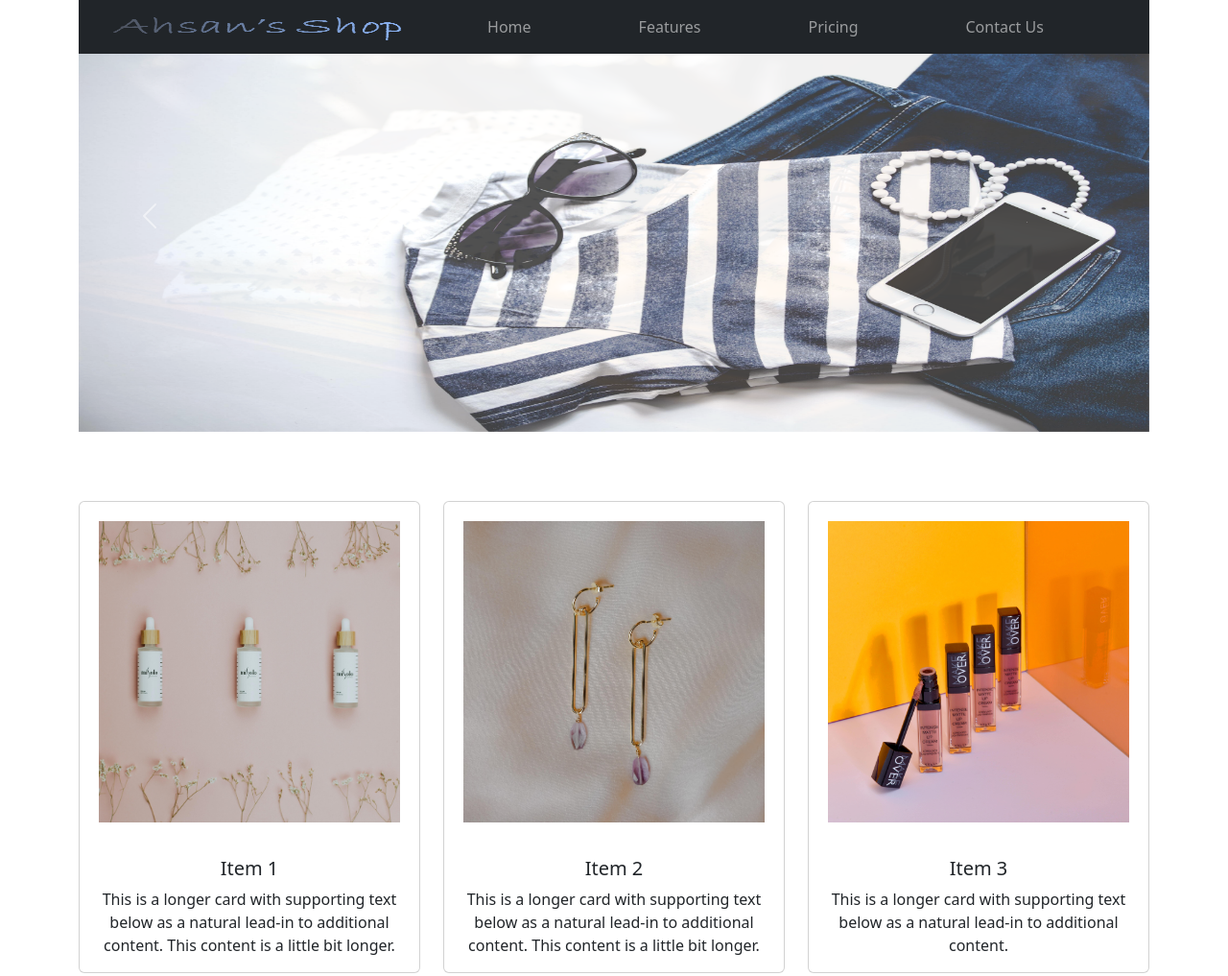
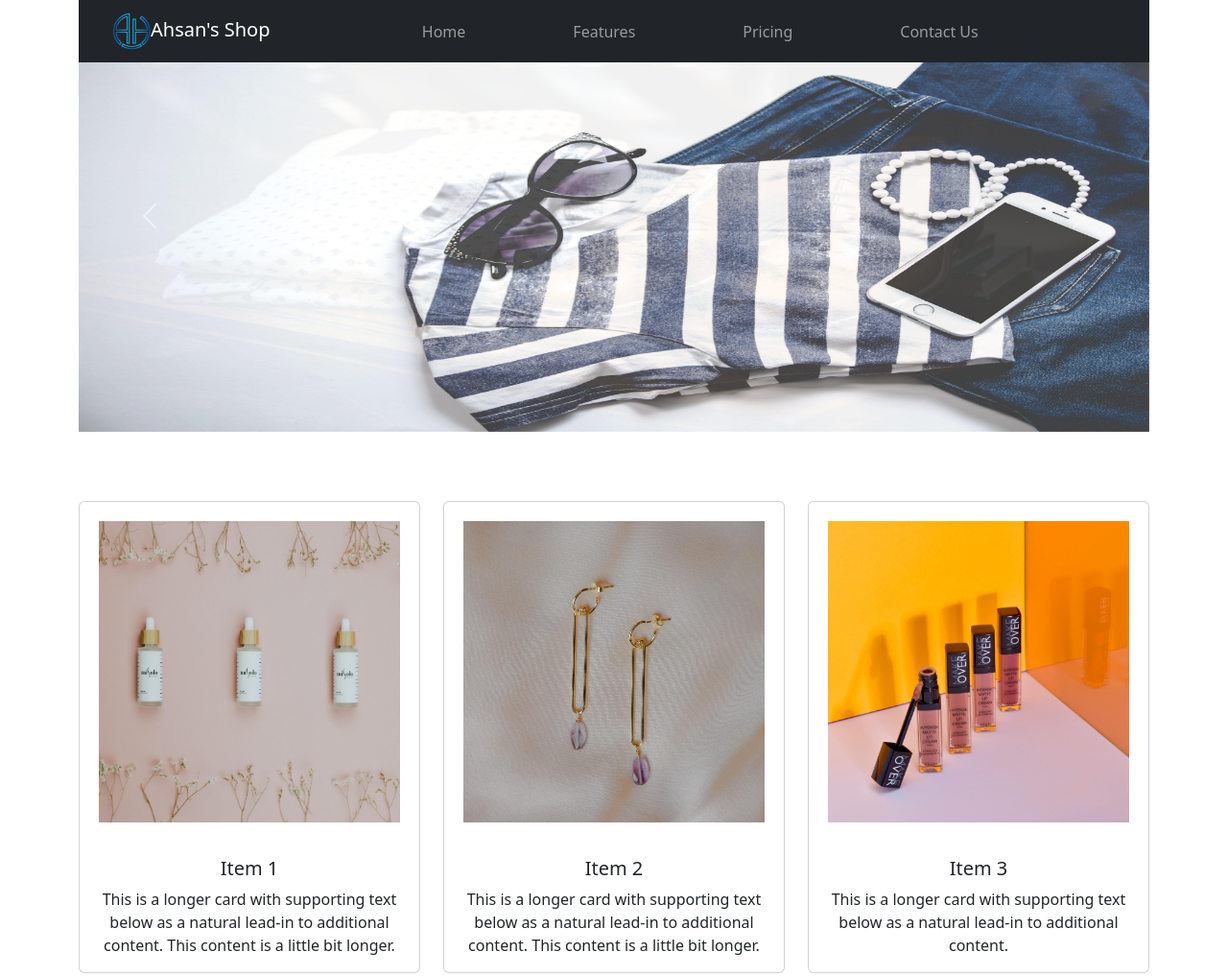
Before and after one commit to ahsanul236/ahsanshop, a plain HTML site: page index.html in a window 1280 px wide. Shown: the top 1017 px of the page at 96% size. Drawn offline with nearby package versions, Linux system fonts and the light colour scheme.

Commit message:
Update index.html

```diff
--- a/index.html
+++ b/index.html
@@ -20,7 +20,7 @@
     <nav class="navbar fixed-top navbar-expand-lg navbar-dark bg-dark container" style="padding: 8px 0; width: 1116px;">
         <div class="container-fluid mx-4">
           <a class="navbar-brand" href="index.html">
-            <img src="img/Picture.png" alt="" width="300" height="24">
+            <img src="img/Picture1.png" alt="">Ahsan's Shop
             </a>
           <button class="navbar-toggler" type="button" data-bs-toggle="collapse" data-bs-target="#navbarNavAltMarkup" aria-controls="navbarNavAltMarkup" aria-expanded="false" aria-label="Toggle navigation">
             <span class="navbar-toggler-icon"></span>
```
